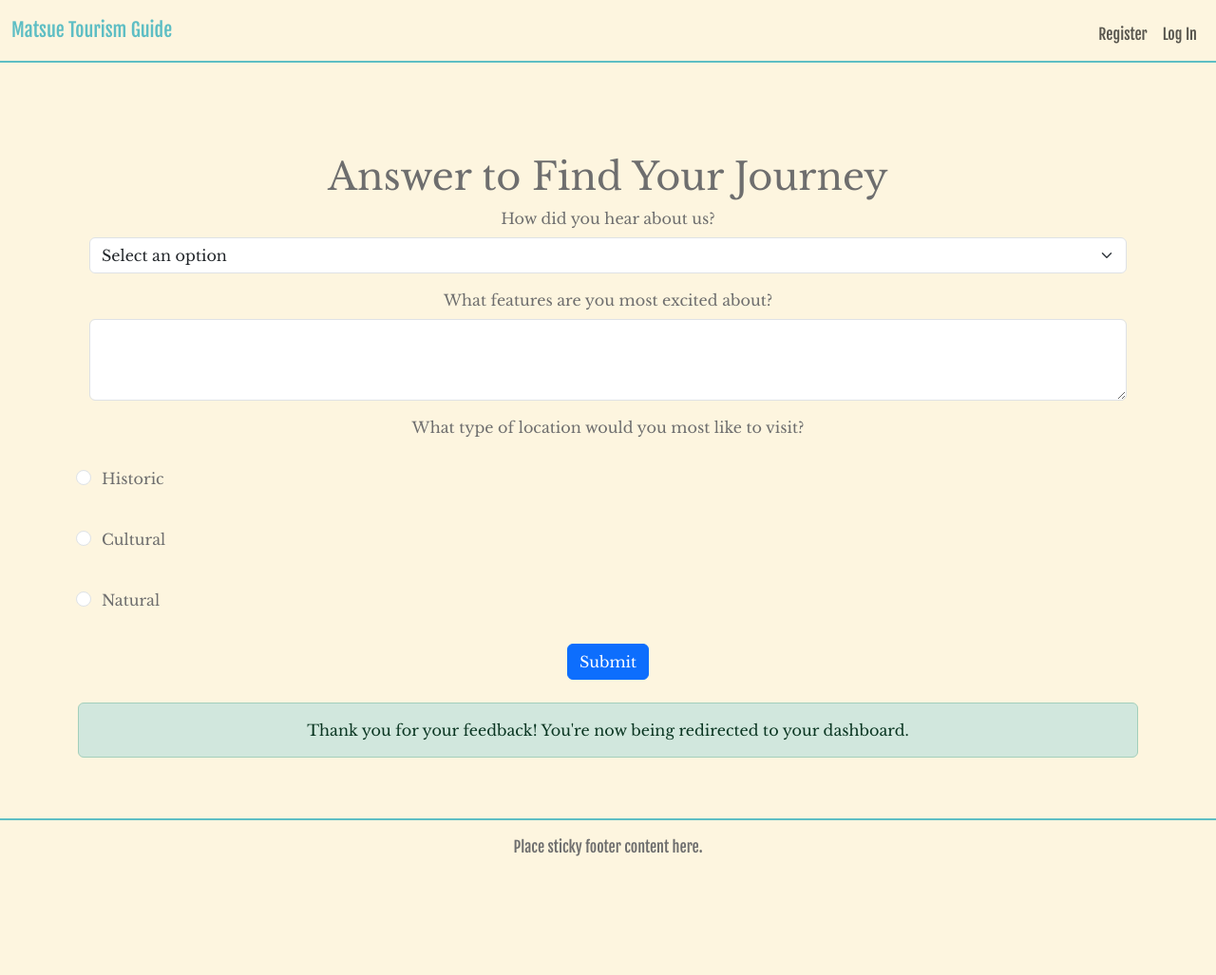
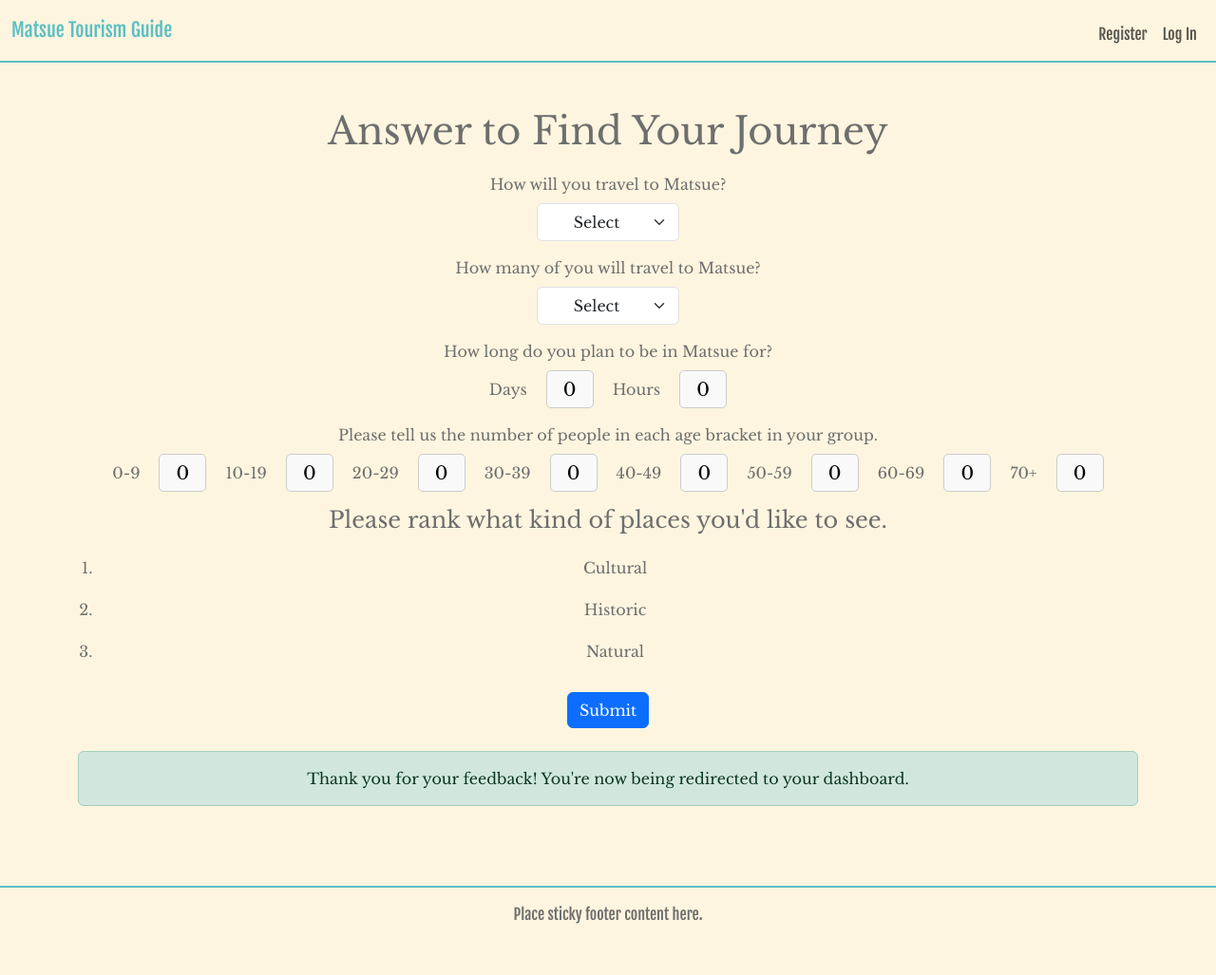
Before and after one commit to ethan-s-obrien/Matsue-Tourism-Guide, a Flask app: page /survey in a window 1280 px wide. Shown: the whole page at 95% size. Before the commit the page ends 902 px from the top, so only its background shows below. Run offline with Flask 3, Linux system fonts and the light colour scheme.

Commit message:
Survey page's main structure put in place and styling and formatting of forms for questions edited.

```diff
--- a/static/styles.css
+++ b/static/styles.css
@@ -77,35 +77,86 @@ footer.bg-light {
     font-style: normal;
 }
 
-.form-check {
-    display: flex;
-    align-items: center;
-    padding: 5px;
-    border: 5px solid transparent; /*invisible border to prevent and wiggles from the hover color */
+.text-center {
+    margin-bottom: 20px;
 }
 
-.form-check .form-check-label {
-    margin-top: 6px;
-    margin-left: 5px;
+.drag-list {
     padding: 5px;
-    padding-right: 10px;
-    border: 1px solid transparent;
+    list-style-type: decimal;
+    padding-left: 20px;
 }
 
-/* Highlight the label on hover */
-.form-check:hover .form-check-label {
-    background-color: #f92c85;
-    border-radius: 5px;
+.drag-item {
     padding: 5px;
-    color: #6e6e6e;
-    transition: background-color 0.3s ease; /* smooth hover effect transition */
+    border: 5px solid transparent;
+    box-sizing: border-box;
+    transition: transform 0.3s ease, background-color 0.3s ease, box-shadow 0.3s ease;
 }
 
-.form-check-input:checked + .form-check-label {
+.drag-item:hover {
     background-color: #5ebec4;
     border-radius: 5px;
     padding: 5px;
     color: #6e6e6e;
-    font-weight: bold;
-    border: 1px solid #c3e6cb;
+    transform: scale(1.05);
+    box-shadow: 0 2px 5px rgba(0, 0, 0, 0.2);
 }
+
+.drag-list.dragging {
+    transition: none;
+    opacity: 1;
+    cursor: grabbing;
+}
+
+.time-picker {
+    display: flex;
+    gap: 20px;
+    align-items: center;
+    justify-content: center;
+  }
+
+.time-picker select {
+    display: flex;
+    width: 50px;
+    align-items: center;
+
+}
+
+.age-brackets {
+    display: flex;
+    gap: 20px;
+    align-items: center;
+    justify-content: center;
+  }
+
+  .age-brackets select {
+    display: flex;
+    width: 50px;
+    align-items: center;
+
+}
+
+  select {
+    display: flex;
+    width: 60%;
+    height: 40px;
+    overflow: hidden;
+    font-size: 1.2rem;
+    text-align: center;
+    -webkit-appearance: none; /* Removes native styling for a custom look */
+    appearance: none;
+    background-color: #f9f9f9;
+    border: 1px solid #ccc;
+    border-radius: 5px;
+    outline: none;
+  }
+
+  select option {
+    font-size: 1rem;
+  }
+
+  .form-select {
+    gap: 20px;
+    width: 150px;
+  }
--- a/templates/survey.html
+++ b/templates/survey.html
@@ -6,45 +6,102 @@
 
 {% block main %}
 <body>
-    <div class="container mt-5">
-        <h1 class="text-center">Answer to Find Your Journey</h1>
+        <h1 class="text-center" id="header">Answer to Find Your Journey</h1>
         <form method="POST" action="/survey">
-            <!-- Example question -->
             <div class="mb-3">
-                <label for="question_1" class="form-label">How did you hear about us?</label>
-                <select class="form-select" id="question_1" name="question_1" required>
-                    <option value="" disabled selected>Select an option</option>
-                    <option value="social_media">Social Media</option>
-                    <option value="friend">Friend</option>
-                    <option value="advertisement">Advertisement</option>
+                <label for="question_1" class="form-label">How will you travel to Matsue?</label>
+                <div class="d-flex justify-content-center">
+                    <div>
+                    <select class="form-select" id="question_1" name="question_1" required>
+                        <option value="" disabled selected>Select</option>
+                        <option value="bus">Bus</option>
+                        <option value="plane">Plane</option>
+                        <option value="train">Train</option>
+                        <option value="car">Car</option>
+                    </select>
+                    </div>
+                </div>
+            </div>
+            <div class="mb-3">
+                <label for="question_2" class="form-label">How many of you will travel to Matsue?</label>
+                <div class="d-flex justify-content-center">
+                <select class="form-select" id="question_2" name="question_2" required>
+                    <option value="" disabled selected>Select</option>
+                    <option value="1">1</option>
+                    <option value="2">2</option>
+                    <option value="3">3</option>
+                    <option value="4">4</option>
+                    <option value="4+">4+</option>
                 </select>
             </div>
+            </div>
+            <div class="mb-3">
+                <label for="question_2" class="form-label">How long do you plan to be in Matsue for?</label>
+                <div class="time-picker">
+                    <label for="days">Days</label>
+                    <select id="days">
+                      <!-- Days options dynamically populated -->
+                    </select>
+
+                    <label for="hours">Hours</label>
+                    <select id="hours">
+                      <!-- Hours options dynamically populated -->
+                    </select>
+                  </div>
+            </div>
+
             <!-- Another example question -->
             <div class="mb-3">
-                <label for="question_2" class="form-label">What features are you most excited about?</label>
-                <textarea class="form-control" id="question_2" name="question_2" rows="3"></textarea>
+                <label for="age-brackets" class="form-label">Please tell us the number of people in each age bracket in your group.</label>
+                <div class="age-brackets" id="age-brackets" name="age-brackets" required>
+                    <label for="0-9">0-9</label>
+                    <select class="people-select">
+                        <!-- no. of peeps automatically populated -->
+                    </select>
+
+                    <label for="10-19">10-19</label>
+                    <select class="people-select">
+                        <!-- no. of peeps automatically populated -->
+                    </select>
+
+                    <label for="20-29">20-29</label>
+                    <select class="people-select">
+                        <!-- no. of peeps automatically populated -->
+                    </select>
+
+                    <label for="30-39">30-39</label>
+                    <select class="people-select">
+                        <!-- no. of peeps automatically populated -->
+                    </select>
+
+                    <label for="40-49">40-49</label>
+                    <select class="people-select">
+                        <!-- no. of peeps automatically populated -->
+                    </select>
+
+                    <label for="50-59">50-59</label>
+                    <select class="people-select">
+                        <!-- no. of peeps automatically populated -->
+                    </select>
+
+                    <label for="60-69">60-69</label>
+                    <select class="people-select">
+                        <!-- no. of peeps automatically populated -->
+                    </select>
+
+                    <label for="70+">70+</label>
+                    <select class="people-select">
+                        <!-- no. of peeps automatically populated -->
+                    </select>
+                </div>
             </div>
-            <fieldset class="row mb-3">
-                <label for="question_3" class="form-label">What type of location would you most like to visit?</label>
-                <div class="col-sm-10">
-                        <div class="form-check">
-                        <input class="form-check-input" type="radio" name="1st_pref" id="pref_1" value="Historic" required>
-                        <label class="form-check-label" for="pref_1">
-                            Historic
-                        </label>
-                        </div>
-                        <div class="form-check">
-                        <input class="form-check-input" type="radio" name="pref" id="pref_2" value="Cultural" required>
-                        <label class="form-check-label" for="pref_2">
-                            Cultural
-                        </label>
-                        </div>
-                        <div class="form-check">
-                        <input class="form-check-input" type="radio" name="pref" id="pref_3" value="Natural" required>
-                        <label class="form-check-label" for="pref_3">
-                            Natural
-                        </label>
-                </div>
+                <h4>Please rank what kind of places you'd like to see.</h4>
+                <ul id="drag-list" class="drag-list">
+                    <li class="drag-item" draggable="true" data-value="Cultural">Cultural</li>
+                    <li class="drag-item" draggable="true" data-value="Historic">Historic</li>
+                    <li class="drag-item" draggable="true" data-value="Natural">Natural</li>
+                </ul>
+                <input type="hidden" name="preferences" id="preferences" value="">
                 </div>
             </fieldset>
             <button type="submit" class="btn btn-primary">Submit</button>
@@ -54,5 +111,71 @@
         Thank you for your feedback! You're now being redirected to your dashboard.
     </div>
 
+    <script>
+        const dragList = document.getElementById('drag-list');
+        const hiddenInput = document.getElementById('preferences');
+        let draggingItem = null;
+
+        dragList.addEventListener('dragstart', (e) => {
+            draggingItem = e.target;
+            e.target.classList.add('dragging');
+        });
+
+        dragList.addEventListener('dragend', (e) => {
+            e.target.classList.remove('dragging');
+        });
+
+        dragList.addEventListener('dragover', (e) => {
+            e.preventDefault();
+            const draggingOver = e.target.closest('.drag-item');
+            if (draggingOver && draggingOver !== draggingItem) {
+                const bounding = draggingOver.getBoundingClientRect();
+                const offset = e.clientY - bounding.top;
+                if (offset > bounding.height / 2) {
+                    draggingOver.after(draggingItem);
+                } else {
+                    draggingOver.before(draggingItem);
+                }
+            }
+        });
+
+        // Populate options dynamically
+        const daysSelect = document.getElementById('days');
+        const hoursSelect = document.getElementById('hours');
+        const peopleSelects = document.querySelectorAll('.people-select');
+
+        // Populate days (e.g., 0 to 30 days)
+        for (let i = 0; i <= 30; i++) {
+        const option = document.createElement('option');
+        option.value = i;
+        option.textContent = `${i}`;
+        daysSelect.appendChild(option);
+        }
+
+        // Populate hours (e.g., 0 to 23 hours)
+        for (let i = 0; i < 24; i++) {
+        const option = document.createElement('option');
+        option.value = i;
+        option.textContent = `${i}`;
+        hoursSelect.appendChild(option);
+        }
+
+        // Populate each select element with the number of people to select in form
+        peopleSelects.forEach(select=> {
+            for (let i = 0; i < 10; i++) {
+                const option = document.createElement('option');
+                option.value = i;
+                option.textContent = `${i}`;
+                select.appendChild(option);
+        }
+    });
+
+        // Update the hidden input value when the form is submitted
+        document.getElementById('preference-form').addEventListener('submit', (e) => {
+            const orderedItems = Array.from(dragList.children).map(item => item.dataset.value);
+            hiddenInput.value = orderedItems.join(',');
+        });
+    </script>
+
 </body>
 {% endblock %}
```
